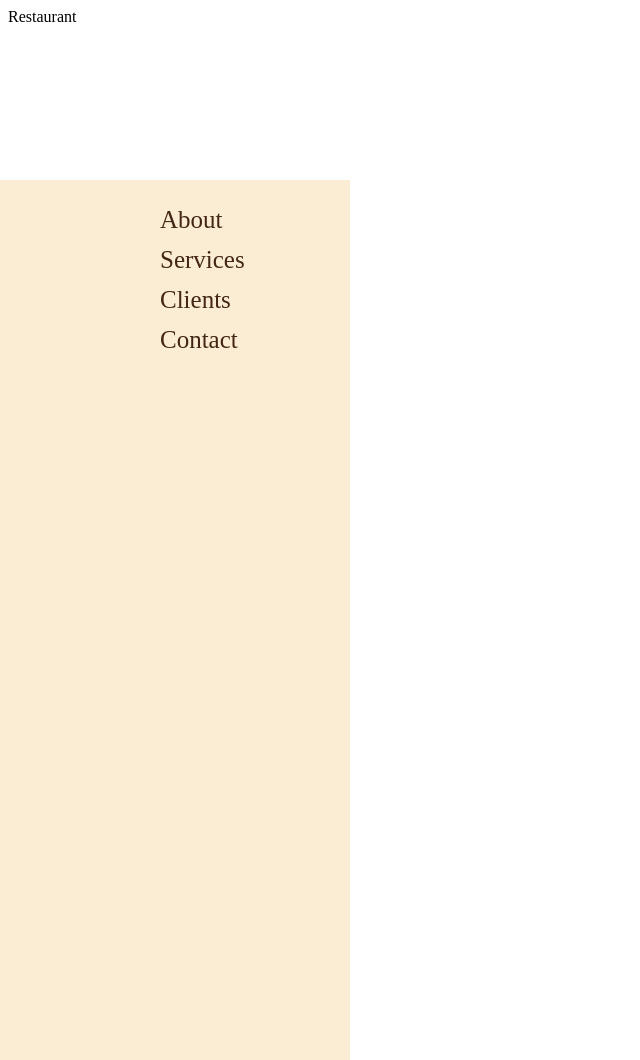
After one commit to hotServed/hotServed, a PHP site: page /restaurant.html in a window 1280 px wide. The commit adds this page. Shown: the whole page, without its empty margins (0-640 px from the left). Run offline with PHP 8.4, Linux system fonts and the light colour scheme.

Commit message:
res-temp

```diff
--- a/login/loginBlock.css
+++ b/login/loginBlock.css
@@ -167,7 +167,7 @@
     height:40px;
     line-height:40px;
     text-indent:2%;
-    color: wheat;
+    color: #f5deb2;
     position:relative;
     font-size:19px;
     cursor:pointer;
--- /dev/null
+++ b/login/restaurant.css
@@ -0,0 +1,59 @@
+body{
+    font-family: 'Caladea', serif;
+}
+.sidenav {
+    height: 100%;
+    width: 350px;
+    position: fixed;
+    top: 180px;
+    left: 0;
+    background-color: rgb(250, 237, 212);
+    overflow-x: hidden;
+    padding-top: 20px;
+  }
+
+.sidenav a {
+padding: 6px 8px 6px 160px;
+text-decoration: none;
+font-size: 25px;
+color: #432616;
+display: block;
+}
+
+.sidenav a:hover {
+color: #c26733;
+}
+
+@media screen and (max-height: 450px) {
+.sidenav {padding-top: 15px;}
+.sidenav a {font-size: 18px;}
+}
+
+.res {
+    color: #432616;
+    position: fixed;
+    padding: 20px;
+    left: 0;
+    top: 0;
+    right: 0;
+    height: 140px;
+    background-color:#432616;
+}
+ .res-name {
+    margin-left: 375px;
+    font-size: 25px;
+    margin-top: -25px;
+    color: #f5deb3;
+}
+.res-photo {
+    margin-left: 130px;
+    width: 200px;
+    height: 140px;
+    float: left;
+}
+.rating{
+    margin-left: 50px;
+    top: 300px;
+    color: wheat;
+    font-size: 25px;
+}
--- /dev/null
+++ b/login/restaurant.html
@@ -0,0 +1,13 @@
+<!DOCTYPE html>
+<html>
+<head>
+    <link rel="stylesheet" type="text/css" href="login/restaurant.css">
+    Restaurant
+</head>
+<body>
+<div class="sidenav">
+  <a href="#about">About</a>
+  <a href="#services">Services</a>
+  <a href="#clients">Clients</a>
+  <a href="#contact">Contact</a>
+</div>
```
Also changed, not shown: restaurant.html (added, +31 -0 lines).
